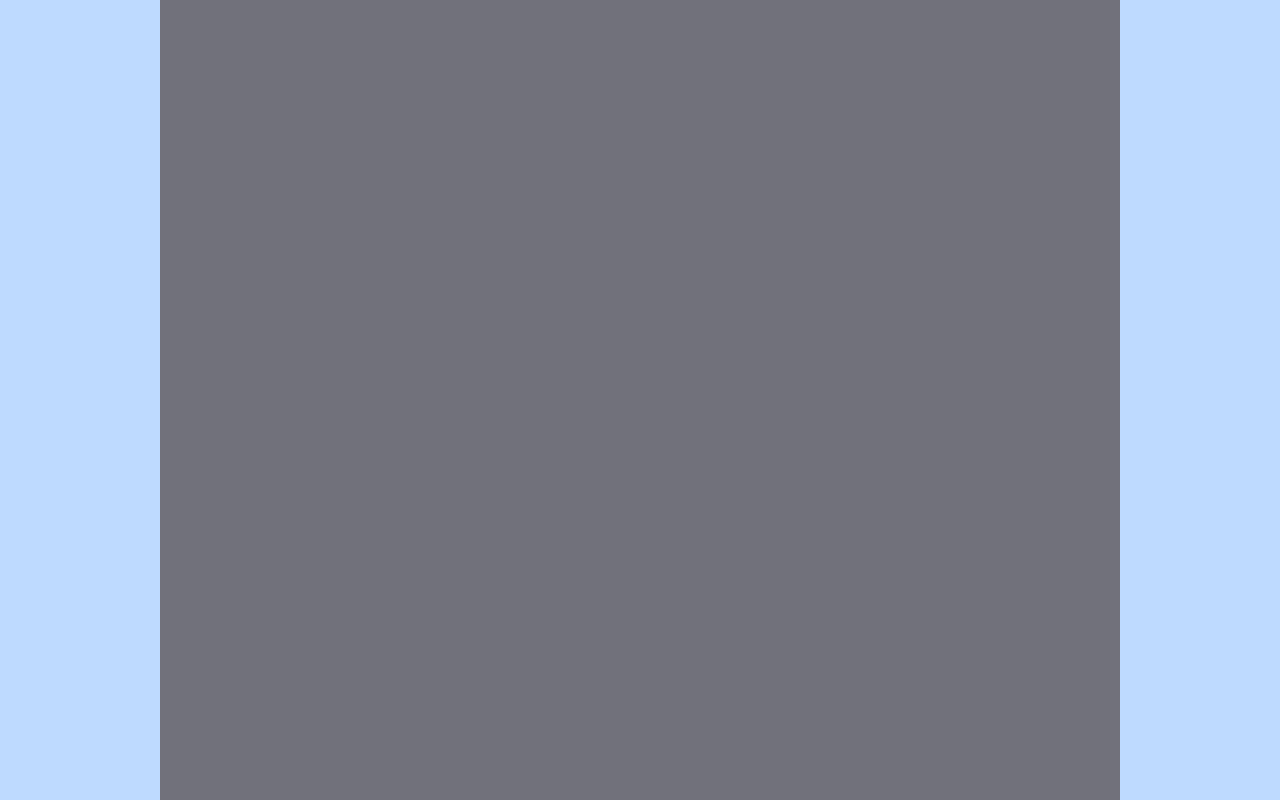
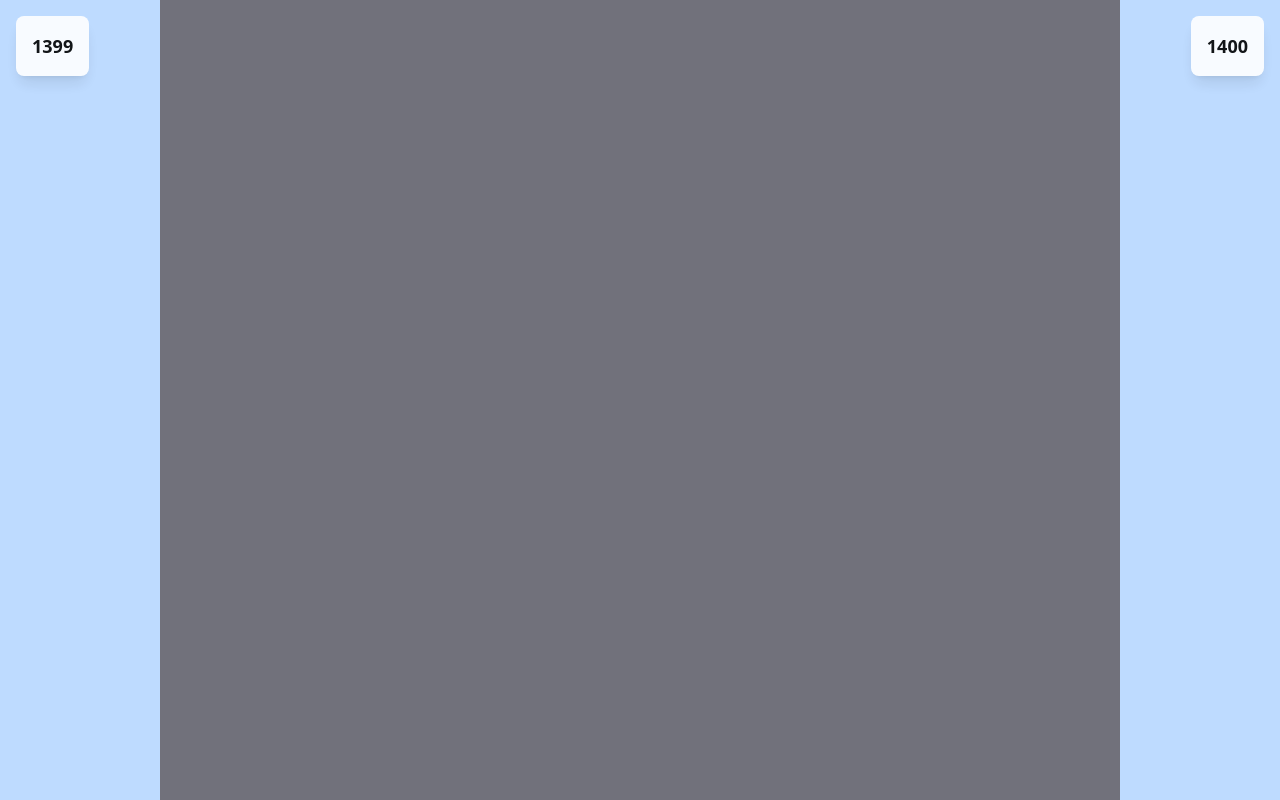
Before and after one commit to Dave-Turnbull/theverylongelevator, a Next.js app: page / in a window 1280 px wide. Shown: the top 800 px of the page. Built offline with nearby package versions, Linux system fonts and the light colour scheme.

Commit message:
local scoreboard implemented with the previous score being tracked in localstorage

```diff
--- a/src/app/page.tsx
+++ b/src/app/page.tsx
@@ -4,18 +4,47 @@ import { useEffect, useState } from "react";
 
 export default function Home() {
   const [height, setHeight] = useState(0);
+  const [score, setScore] = useState(0);
+  const [previousScore, setPreviousScore] = useState(0);
 
   useEffect(() => {
     const iterator = setInterval(() => {
       setHeight((prev) => ++prev);
+      setScore((prev) => ++prev);
     });
     return () => {
       clearInterval(iterator);
     };
   }, []);
 
+  useEffect(() => {
+    const savedScore = localStorage.getItem("highscore");
+    if (savedScore) {
+      setPreviousScore(JSON.parse(savedScore));
+    }
+
+    const saveScoreboard = () => {
+      if (score > JSON.parse(localStorage.getItem("highscore") || "0")) {
+        localStorage.setItem("highscore", JSON.stringify(score));
+      }
+    };
+
+    window.addEventListener("beforeunload", saveScoreboard);
+
+    return () => {
+      window.removeEventListener("beforeunload", saveScoreboard);
+      saveScoreboard();
+    };
+  }, [score]);
+
   return (
     <div className="flex flex-col min-w-dvw min-h-dvh justify-end items-center bg-blue-200 overflow-scroll">
+      <div className="absolute top-4 right-4 p-4 bg-white rounded-lg shadow-lg opacity-90">
+        <p className="font-bold text-lg">{score}</p>
+      </div>
+      <div className="absolute top-4 left-4 p-4 bg-white rounded-lg shadow-lg opacity-90">
+        <p className="font-bold text-lg">{previousScore}</p>
+      </div>
       <div className="flex flex-col  w-3/4 grow justify-end items-center bg-zinc-500 gap-0.5">
         <div style={{ height: height }}></div>
         <h1 className="font-extrabold text-2xl p-4 text-zinc-800">
```
